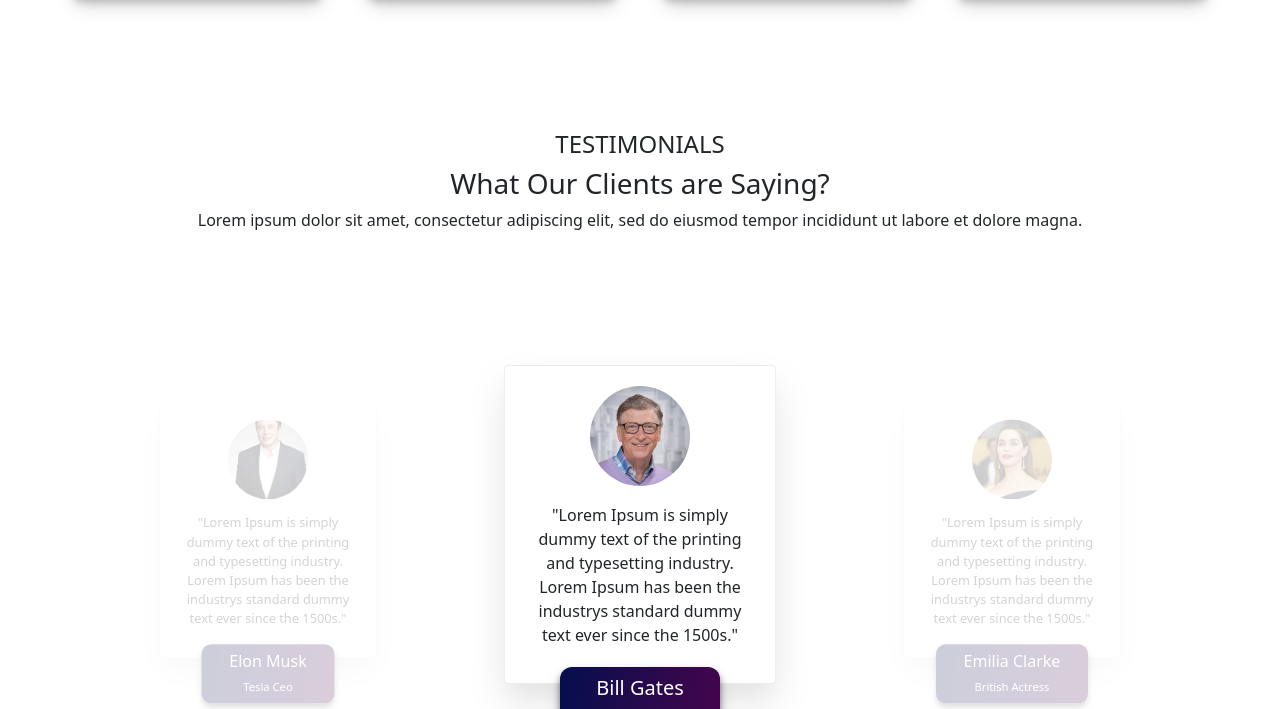
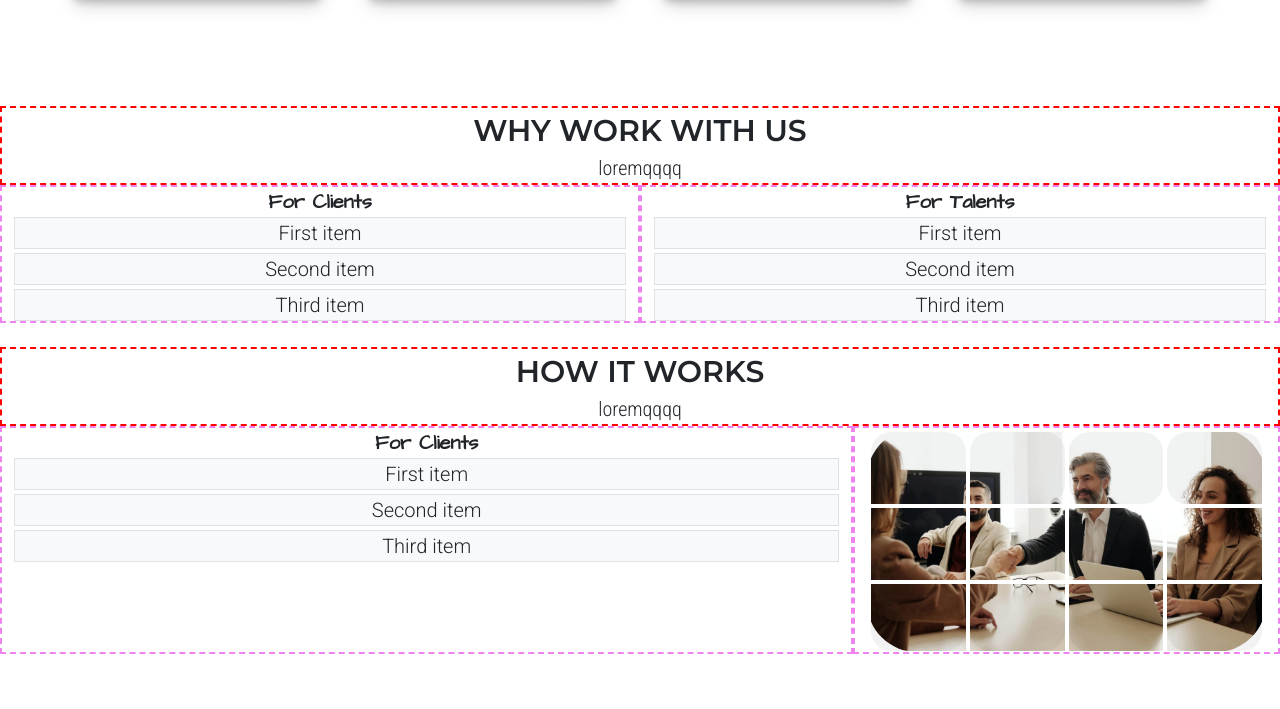
Before and after one commit to Aliibaabaa/capsproj, a React (Create React App) app: page / in a window 1280 px wide. Shown: the part 1602-2311 px from the top of the page. Built offline with nearby package versions, Linux system fonts and the light colour scheme.

Commit message:
added feats

```diff
--- a/src/App.js
+++ b/src/App.js
@@ -2,6 +2,10 @@ import React from 'react';
 import 'bootstrap/dist/css/bootstrap.min.css';
 import './App.css';
 import Navbarr from './components/navbar';
+import Feat1 from './components/whyus'
+import Feat1p2 from './components/whyus2'
+import Feat2 from './components/howitworks'
+import Feat2p2 from './components/howitworks2'
 import HeroSection from './components/hero';
 import CardGrid from './components/cardgrid';
 // import BasicExample from  './components/cardsu';
@@ -21,6 +25,12 @@ function App() {
 
     <main>
       <CardGrid />
+      <br/>
+      <Feat1/>
+        <Feat1p2/>
+      <br/>
+        <Feat2/>
+        <Feat2p2/>
       <div>
       <TestiMonials></TestiMonials>
       </div>
```
